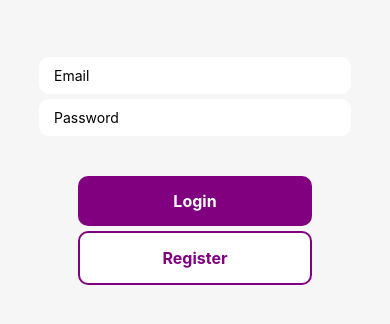
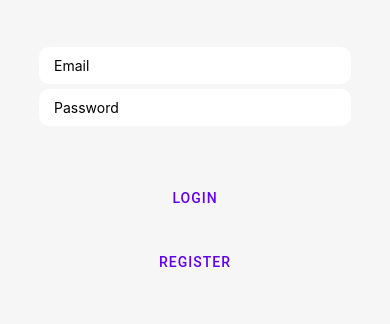
Before and after one commit to oskariruo/MyGames, a React Native app: screen /Login in a window 390 px wide. Shown: the part 254-578 px from the top of the page. Built offline with nearby package versions, Linux system fonts and the light colour scheme; no server answers.

Commit message:
code clean up

```diff
--- a/App.js
+++ b/App.js
@@ -1,5 +1,5 @@
 import React from 'react';
-import { StyleSheet, Appearance} from 'react-native';
+import { Appearance} from 'react-native';
 import { Provider as PaperProvider, useTheme,DarkTheme, DefaultTheme } from 'react-native-paper';
 import { FontAwesome } from '@expo/vector-icons'
 import { NavigationContainer } from '@react-navigation/native';
@@ -82,11 +82,3 @@ export default function App() {
     </PaperProvider>
   );
 }
-
-const styles = StyleSheet.create({
-  container: {
-    flex: 1,
-    alignItems: 'center',
-    justifyContent: 'center',
-  },
-});
--- a/screens/AccountScreen.js
+++ b/screens/AccountScreen.js
@@ -23,13 +23,16 @@ export default function AccountScreen({navigation}){
 
   return (
     <View style={[styles.container, {backgroundColor:theme.colors.background}]}>
+
     <Text>Logged in as user: {auth.currentUser.email}</Text>
+
     <Button
       style={styles.button}
-      onPress={handleSignOut}
+      onPress={resetPassword}
     >
       Change password
     </Button>
+
     <Button
       style={styles.button}
       onPress={handleSignOut}
@@ -54,9 +57,4 @@ const styles = StyleSheet.create({
     alignItems: 'center',
     marginTop: 10,
     },
-  buttonText: {
-     color: 'white',
-     fontWeight: '700',
-     fontSize: 16,
-    },
 })
--- a/screens/LoginScreen.js
+++ b/screens/LoginScreen.js
@@ -1,8 +1,8 @@
 import React, {useEffect, useState} from 'react';
-import { KeyboardAvoidingView, StyleSheet, Text, TextInput, TouchableOpacity, View } from 'react-native';
+import { KeyboardAvoidingView, StyleSheet, Text, TextInput, View } from 'react-native';
 import { auth } from '../components/firebase-config';
 import { signInWithEmailAndPassword } from 'firebase/auth';
-import { useTheme } from 'react-native-paper';
+import { useTheme, Button } from 'react-native-paper';
 
 export default function LoginScreen({navigation}){
     const [email, setEmail] = useState('');
@@ -56,16 +56,16 @@ export default function LoginScreen({navigation}){
     </View>
 
     <View style={styles.buttonContainer}>
-        <TouchableOpacity
+    <Button
         onPress={handleLogIn}
         style={styles.button}>
-            <Text style={styles.buttonText}>Login</Text>
-        </TouchableOpacity>
-        <TouchableOpacity
+            Login
+    </Button>
+    <Button
         onPress={() => {navigation.replace("SignUp")}}
-        style={[styles.button, styles.buttonOutline]}>
-            <Text style={styles.buttonOutlineText}>Register</Text>
-        </TouchableOpacity>
+        style={styles.button}>
+            Register
+    </Button>
     </View>
     </KeyboardAvoidingView>
   )
@@ -96,26 +96,9 @@ const styles = StyleSheet.create({
         marginTop: 40,
     },
     button: {
-        backgroundColor: 'purple',
         width: '100%',
         padding: 15,
         borderRadius: 10,
         alignItems: 'center',
     },
-    buttonOutline: {
-        backgroundColor: 'white',
-        marginTop: 5,
-        borderColor: 'purple',
-        borderWidth: 2,
-    },
-    buttonText: {
-        color: 'white',
-        fontWeight: '700',
-        fontSize: 16,
-    },
-    buttonOutlineText: {
-        color: 'purple',
-        fontWeight: '700',
-        fontSize: 16,
-    },
 })
```
Also changed, not shown: screens/SignUpScreen.js (+10 -4 lines), screens/Platforms.js (deleted). Lines whose indentation alone changed are shown as unchanged.
